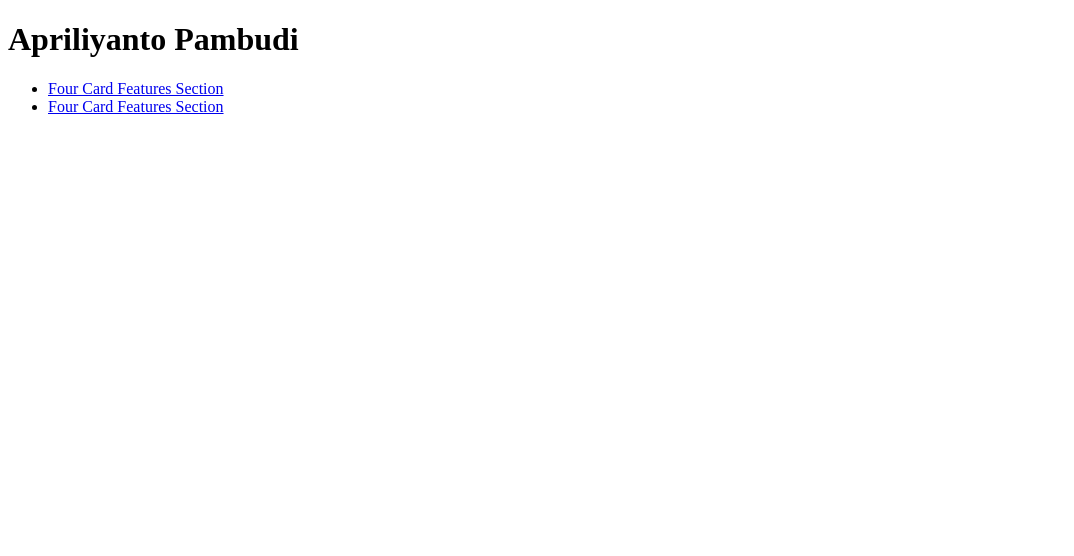
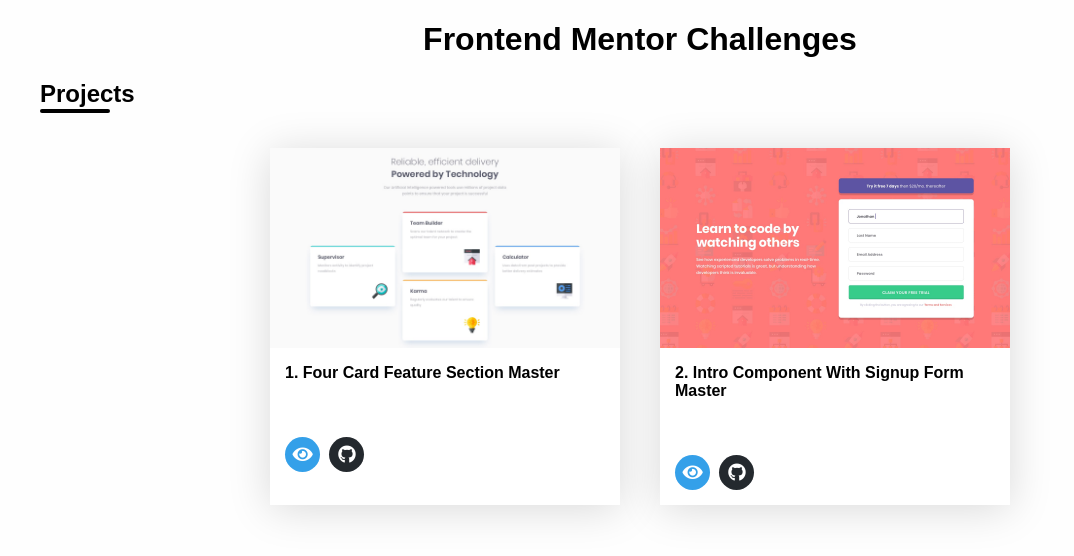
Before and after one commit to apriliyanto-pambudi/Frontend-mentor-challanges, a plain HTML site: page index.html in a window 1280 px wide. Shown: the whole page, without its empty margins (0-1074 px from the left). Drawn offline with Linux system fonts and the light colour scheme.

Commit message:
costumize html

```diff
--- a/index.html
+++ b/index.html
@@ -5,23 +5,21 @@
   <meta charset="UTF-8" />
   <meta name="viewport" content="width=device-width, initial-scale=1.0" />
   <title>Main Page of Frontend Mentor Projects</title>
+
+  <link rel="stylesheet" href="https://cdnjs.cloudflare.com/ajax/libs/font-awesome/5.12.1/css/all.min.css" />
+  <link rel="stylesheet" href="./style.css" />
 </head>
 
 <body>
-  <h1>Apriliyanto Pambudi</h1>
-  <ul>
+  <div class="container">
+    <h1>Frontend Mentor Challenges</h1>
 
-    <li>
-      <a href="/four-card-feature-section-master/index.html">Four Card Features Section</a>
-    </li>
-
-    <li>
-      <a href='/intro-component-with-signup-form-master/index.html'>Four Card Features Section</a>
-    </li>
-
-  </ul>
+    <h2>Projects</h2>
+    <ul id="list"></ul>
+  </div>
 
 
+  <script src="./script.js"></script>
 </body>
 
 </html>
--- /dev/null
+++ b/script.js
@@ -0,0 +1,90 @@
+const projects = [
+  {
+    name: "four-card-feature-section-master",
+    github: "https://github.com/apriliyanto-pambudi/frontend-mentor-challanges",
+  },
+  //   {
+  //     name: "base-apparel-coming-soon-master",
+  //     youtube:
+  //       "https://www.youtube.com/watch?v=8A7-0gsbHA0&list=PLgBH1CvjOA63Xvt0BaeQ7zL4KXX96Wbgp&index=3&t=0s",
+  //   },
+  {
+    name: "intro-component-with-signup-form-master",
+    github: "https://github.com/apriliyanto-pambudi/frontend-mentor-challanges",
+  },
+  //   {
+  //     name: "single-price-grid-component-master",
+  //     youtube:
+  //       "https://www.youtube.com/watch?v=pbsvhVPFHX0&list=PLgBH1CvjOA63Xvt0BaeQ7zL4KXX96Wbgp&index=5&t=0s",
+  //   },
+  //   {
+  //     name: "ping-coming-soon-page-master",
+  //     youtube:
+  //       "https://www.youtube.com/watch?v=kvsmBV19Sz0&list=PLgBH1CvjOA63Xvt0BaeQ7zL4KXX96Wbgp&index=6&t=0s",
+  //   },
+  //   {
+  //     name: "huddle-landing-page",
+  //     youtube:
+  //       "https://www.youtube.com/watch?v=wnb-BfjR-oo&list=PLgBH1CvjOA63Xvt0BaeQ7zL4KXX96Wbgp&index=7&t=0s",
+  //   },
+  //   {
+  //     name: "huddle-simple-landing",
+  //     youtube:
+  //       "https://www.youtube.com/watch?v=ObrYwPRyeqc&list=PLgBH1CvjOA63Xvt0BaeQ7zL4KXX96Wbgp&index=8&t=0s",
+  //   },
+  //   {
+  //     name: "fylo-landing-page",
+  //     youtube:
+  //       "https://www.youtube.com/watch?v=a9-Ro9rc7E4&list=PLgBH1CvjOA63Xvt0BaeQ7zL4KXX96Wbgp&index=9&t=0s",
+  //   },
+  //   {
+  //     name: "insure-landing-page",
+  //     youtube:
+  //       "https://www.youtube.com/watch?v=9HVKR_hK0nY&list=PLgBH1CvjOA63Xvt0BaeQ7zL4KXX96Wbgp&index=10&t=0s",
+  //   },
+  //   {
+  //     name: "pricing-toggle-component",
+  //     youtube:
+  //       "https://www.youtube.com/watch?v=NBkD-O7f4Bs&list=PLgBH1CvjOA63Xvt0BaeQ7zL4KXX96Wbgp&index=11&t=0s",
+  //   },
+  //   {
+  //     name: "tracking-info",
+  //     youtube:
+  //       "https://www.youtube.com/watch?v=71HM728Mul4&list=PLgBH1CvjOA63Xvt0BaeQ7zL4KXX96Wbgp&index=11&t=0s",
+  //   },
+  //   {
+  //     name: "clipboard-landing-page",
+  //     youtube:
+  //       "https://www.youtube.com/watch?v=aZeKU7xoT0w&list=PLgBH1CvjOA63Xvt0BaeQ7zL4KXX96Wbgp&index=11&t=0s",
+  //   },
+];
+
+const list = document.getElementById("list");
+
+projects.forEach(({ name, github }, i) => {
+  const listItem = document.createElement("li");
+
+  listItem.innerHTML = `
+		<a href="/${name}/index.html">
+			<img src="/${name}/design/desktop-design.jpg" alt="${name}" />
+			<p>${i + 1}. ${formatProjectName(name)}</p>
+		</a>
+		<div class="links-container">
+			<a href="/${name}/index.html" class="blue">
+				<i class="fas fa-eye"></i>
+			</a>
+			<a href="${github}" class="github">
+				<i class="fab fa-github"></i>
+			</a>
+		</div>
+	`;
+
+  list.appendChild(listItem);
+});
+
+function formatProjectName(name) {
+  return name
+    .split("-")
+    .map((word) => word[0].toUpperCase() + word.slice(1))
+    .join(" ");
+}
--- /dev/null
+++ b/style.css
@@ -0,0 +1,106 @@
+* {
+    box-sizing: border-box;
+}
+
+body {
+    background: #fefefe;
+    font-family: 'Poppins', sans-serif;
+    margin-bottom: 50px;
+}
+
+.container {
+    width: 1200px;
+    margin: auto;
+    max-width: 100%;
+}
+
+h1 {
+    text-align: center;
+}
+
+h2 {
+    position: relative;
+}
+
+h2::after {
+    content: '';
+    background-color: #000;
+    border-radius: 10px;
+    position: absolute;
+    bottom: -5px;
+    left: 0;
+    height: 4px;
+    width: 70px;
+}
+
+ul {
+    display: flex;
+    flex-wrap: wrap;
+    justify-content: center;
+    list-style-type: none;
+    padding: 0;
+}
+
+ul li {
+    background-color: #fff;
+    box-shadow: 0px 4px 40px 0px rgba(0, 0, 0, 0.15);
+    margin: 20px;
+    width: 350px;
+}
+
+ul li a {
+    color: #000;
+    text-decoration: none;
+}
+
+ul li img {
+    display: block;
+    object-fit: cover;
+    margin-bottom: 15px;
+    transition: transform 0.3s ease;
+    height: 200px;
+    width: 350px;
+}
+
+ul li p {
+    font-weight: bold;
+    padding: 0 15px;
+}
+
+.links-container {
+    padding: 15px;
+    margin-top: 40px;
+}
+
+.links-container a {
+    color: #fff;
+    display: inline-flex;
+    align-items: center;
+    justify-content: center;
+    font-size: 18px;
+    text-decoration: none;
+    margin-right: 5px;
+    height: 35px;
+    width: 35px;
+    transition: all 0.5s ease;
+}
+
+.links-container a.blue {
+    border-radius: 50%;
+    background-color: #34a0e9;
+}
+
+.links-container a.github {
+    border-radius: 50%;
+    background-color: #24292E;
+}
+
+.links-container a.blue:hover {
+    background-color: #b3b005;
+    transform: scale(1.2);
+}
+
+.links-container a.github:hover {
+    background-color: #b3b005;
+    transform: scale(1.2);
+}
```
